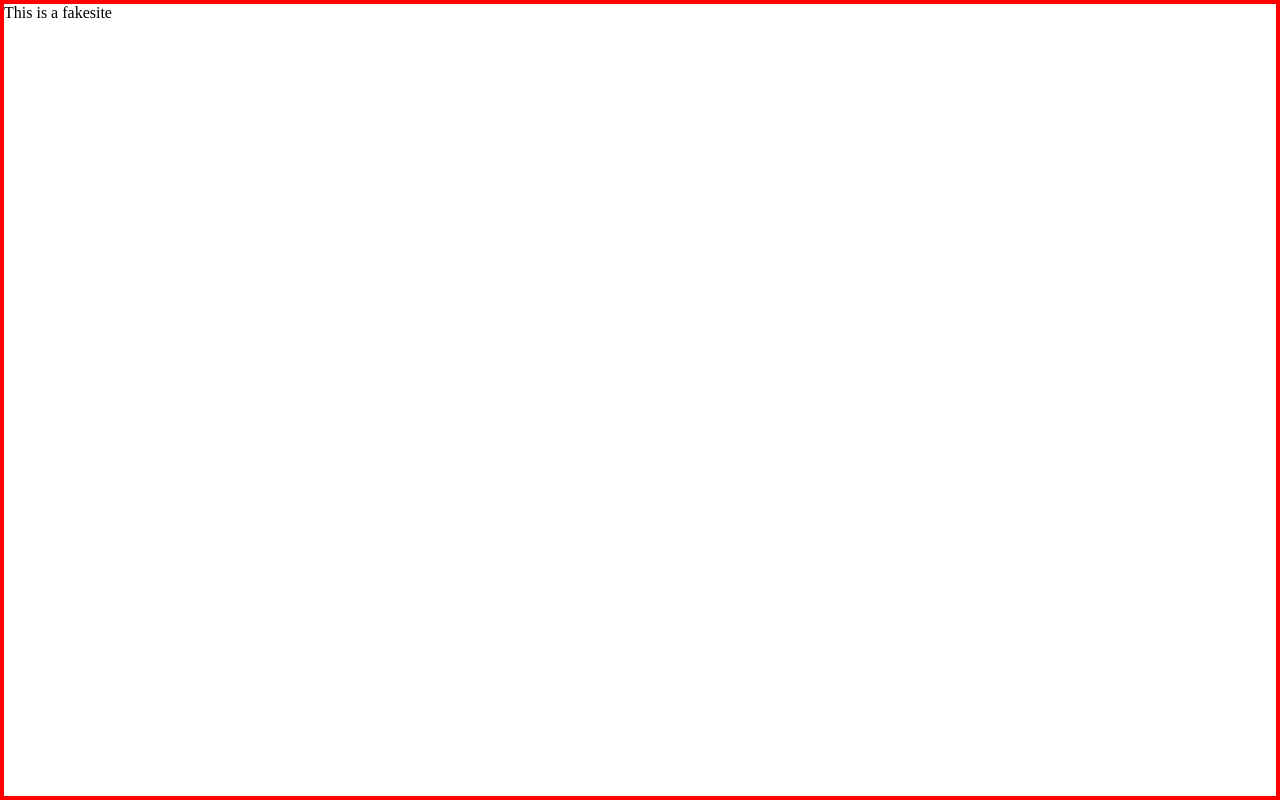
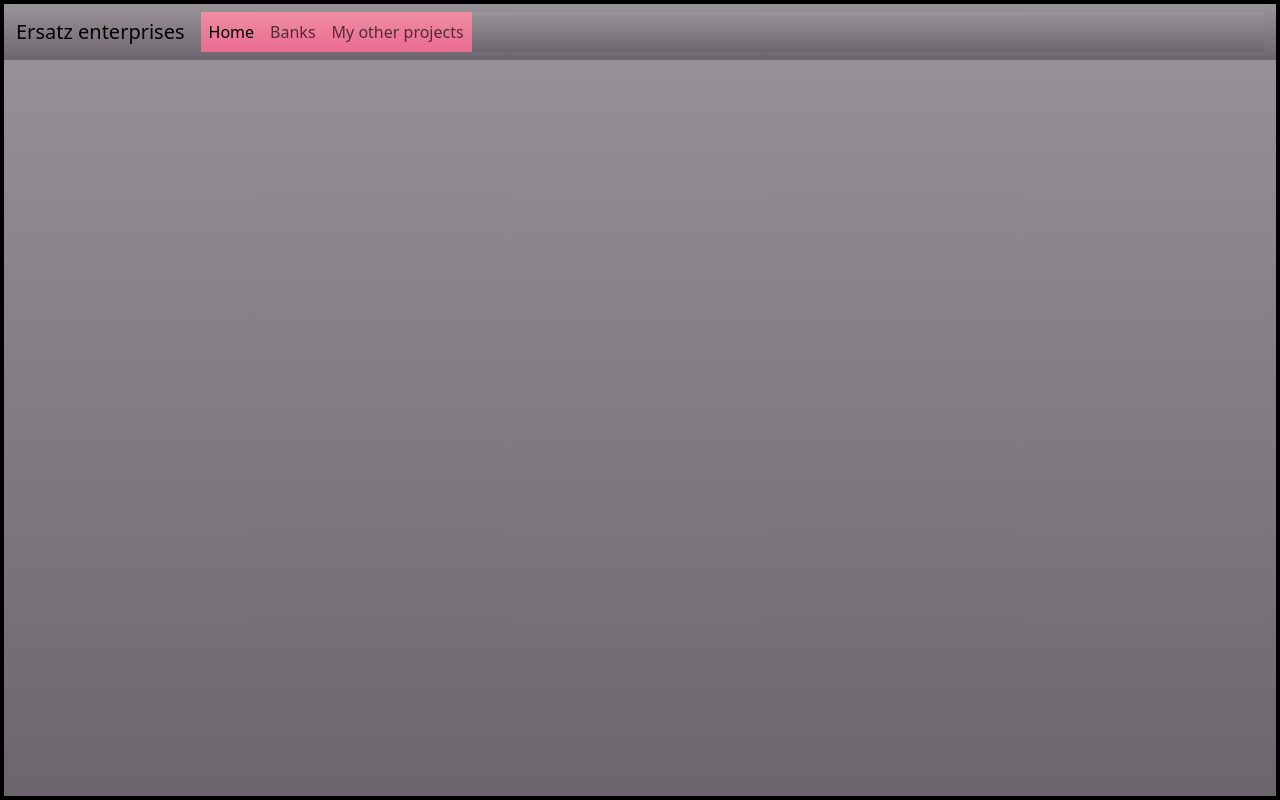
Before and after one commit to 30263522/30263522-KarlSargant.github.io, a plain HTML site: page fakesite2/index.html in a window 1280 px wide. Drawn offline with nearby package versions, Linux system fonts and the light colour scheme.

Commit message:
commit message

```diff
--- a/fakesite2/index.html
+++ b/fakesite2/index.html
@@ -5,10 +5,36 @@
     <meta name="viewport" content="width=device-width, initial-scale=1.0">
     <title>Document</title>
     <link rel="stylesheet" href="styles.css">
+    <link href="https://cdn.jsdelivr.net/npm/bootstrap@5.3.3/dist/css/bootstrap.min.css" rel="stylesheet" integrity="sha384-QWTKZyjpPEjISv5WaRU9OFeRpok6YctnYmDr5pNlyT2bRjXh0JMhjY6hW+ALEwIH" crossorigin="anonymous">
 
 </head>
 <body>
-    <p>This is a fakesite</p>
+    <nav class="navbar navbar-expand-lg bg-body-tertiary">
+        <div class="container-fluid">
+          <a class="navbar-brand" href="#">Ersatz enterprises</a>
+          <button class="navbar-toggler" type="button" data-bs-toggle="collapse" data-bs-target="#navbarNav" aria-controls="navbarNav" aria-expanded="false" aria-label="Toggle navigation">
+            <span class="navbar-toggler-icon"></span>
+          </button>
+          <div class="collapse navbar-collapse" id="navbarNav">
+            <ul class="navbar-nav">
+              <li class="nav-item">
+                <a class="nav-link active" aria-current="page" href="#">Home</a>
+              </li>
+              <li class="nav-item">
+                <a class="nav-link" href="#">Banks</a>
+              </li>
+              <li class="nav-item">
+                <a class="nav-link" href="CVForWorkExperience/index.html">My other projects</a>
+              </li>
+              <!-- <li class="nav-item">
+                <a class="nav-link disabled" aria-disabled="true">Disabled</a>
+              </li> -->
+            </ul>
+          </div>
+        </div>
+      </nav>
+
 </body>
 <script src="app.js"></script>
+<script src="https://cdn.jsdelivr.net/npm/bootstrap@5.3.3/dist/js/bootstrap.bundle.min.js" integrity="sha384-YvpcrYf0tY3lHB60NNkmXc5s9fDVZLESaAA55NDzOxhy9GkcIdslK1eN7N6jIeHz" crossorigin="anonymous"></script>
 </html>
--- a/fakesite2/styles.css
+++ b/fakesite2/styles.css
@@ -1,6 +1,9 @@
 /*Main Body formatting*/
-*{margin:0; padding:0; box-sizing:border-box;}
+*{margin:0; padding:0; box-sizing:border-box; background-image:linear-gradient(rgb(153, 148, 153),rgb(109, 101, 109))}
+html, body {height: 100%; border:2px, rgb(0, 0, 0) solid;}
+h1{font-size: 2.5em; font-variant:small-caps;background-image:none;}
 
-html, body {height: 100%; border:2px, red, solid;}
-
-/*Main Body formatting*/
+/*Navbar formatting*/
+.container-fluid{background-image: none;}
+.nav-item{background-image: linear-gradient(rgb(238, 141, 162),rgb(234,107,145));}
+.navbar-brand{background-image: none;}
```
